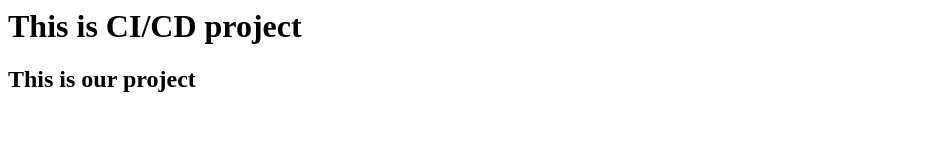
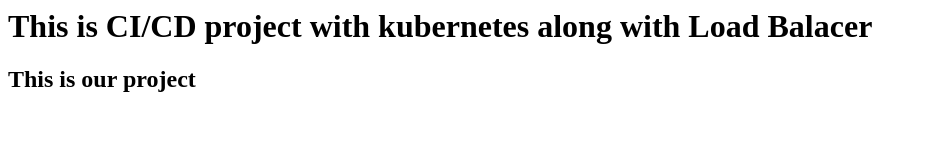
Before and after one commit to aravindhvelt2/webproject, a plain HTML site: page index.html in a window 1280 px wide. Shown: the whole page, without its empty margins (0-927 px from the left). Drawn offline with Linux system fonts and the light colour scheme.

Commit message:
Update index.html

```diff
--- a/index.html
+++ b/index.html
@@ -1,2 +1,2 @@
-<h1>This is CI/CD project </h1>
+<h1>This is CI/CD project with kubernetes along with Load Balacer </h1>
 <h2> This is our project </h2>
```
